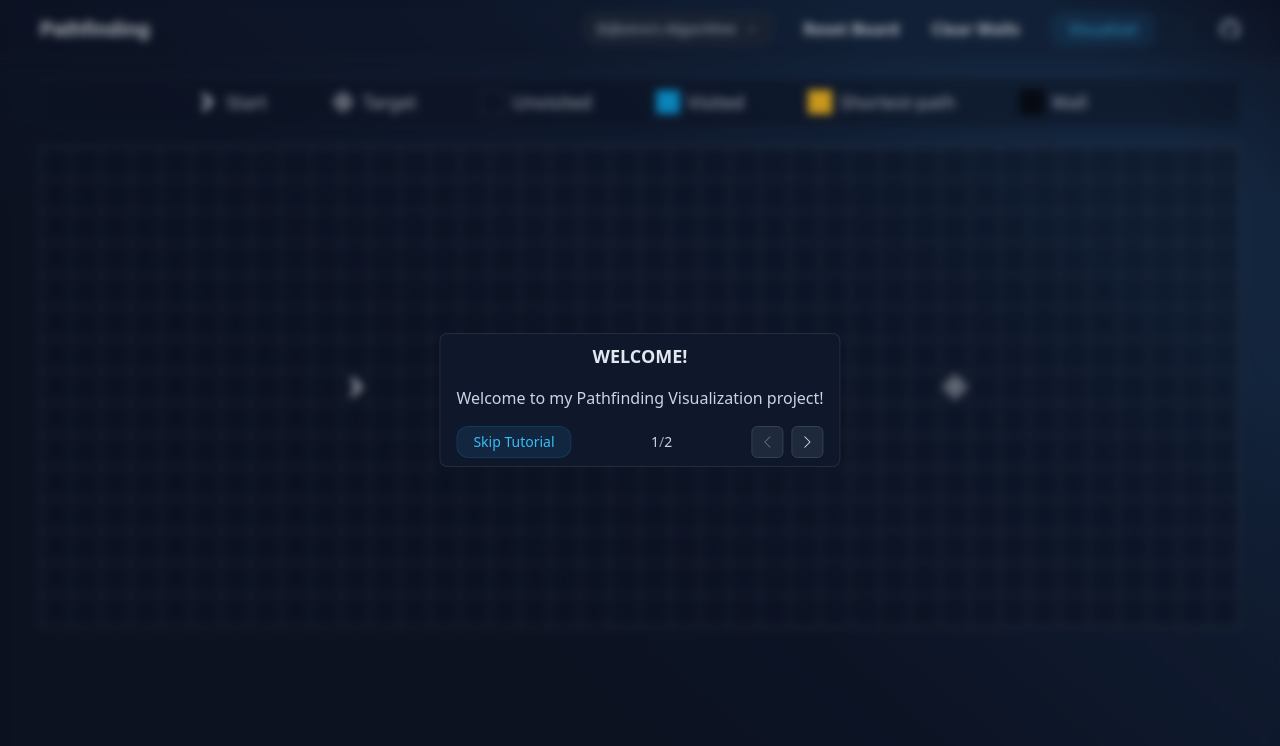
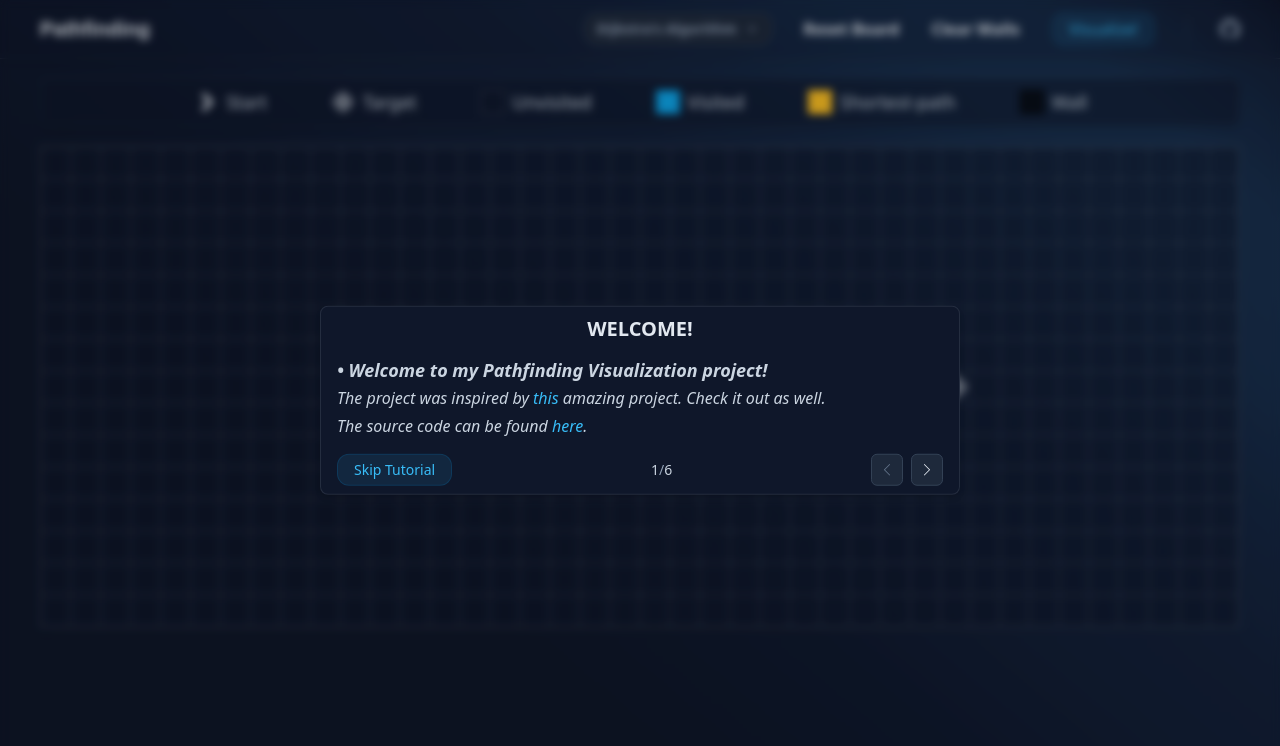
Before and after one commit to 0l1v3rr/pathfinding-visualizer, a React (Create React App) app: page / in a window 1280 px wide. Shown: the top 746 px of the page. Built offline with nearby package versions, Linux system fonts and the light colour scheme.

Commit message:
finsihed the tutorial popup

```diff
--- /dev/null
+++ b/src/components/input/Key.tsx
@@ -0,0 +1,18 @@
+import { FC } from "react";
+
+interface KeyProps {
+  label: string;
+}
+
+const Key: FC<KeyProps> = ({ label }) => {
+  return (
+    <span
+      className="rounded-md border border-slate-700 bg-slate-800
+        px-1 py-0.5 font-mono text-sm shadow-md"
+    >
+      {label}
+    </span>
+  );
+};
+
+export default Key;
--- a/src/components/popup/PopupContainer.tsx
+++ b/src/components/popup/PopupContainer.tsx
@@ -3,6 +3,7 @@ import { twMerge } from "tailwind-merge";
 import Button from "../button/Button";
 import { BsChevronLeft, BsChevronRight } from "react-icons/bs";
 import { IconType } from "react-icons";
+import Key from "../input/Key";
 
 interface PaginationButtonProps {
   disabled: boolean;
@@ -18,7 +19,39 @@ interface PopupPage {
 const pages: PopupPage[] = [
   {
     header: "Welcome!",
-    content: <div>Welcome to my Pathfinding Visualization project!</div>,
+    content: (
+      <div className="flex flex-col gap-1">
+        <span className="text-lg font-semibold leading-tight">
+          • Welcome to my Pathfinding Visualization project!
+        </span>
+
+        <span>
+          The project was inspired by{" "}
+          <a
+            href="https://clementmihailescu.github.io/Pathfinding-Visualizer/#"
+            target="_blank"
+            rel="noreferrer"
+            className="cursor-pointer text-sky-400 hover:underline"
+          >
+            this
+          </a>{" "}
+          amazing project. Check it out as well.
+        </span>
+
+        <span>
+          The source code can be found{" "}
+          <a
+            href="https://github.com/0l1v3rr/pathfinding-visualizer"
+            target="_blank"
+            rel="noreferrer"
+            className="cursor-pointer text-sky-400 hover:underline"
+          >
+            here
+          </a>
+          .
+        </span>
+      </div>
+    ),
   },
   {
     header: "What is a Pathfinding Algorithm?",
@@ -27,6 +60,50 @@ const pages: PopupPage[] = [
         A pathfinding algorithm tries to find the shortest path between two
         points. This application visualizes several pathfinding algorithms in
         action!
+      </div>
+    ),
+  },
+  {
+    header: "Picking an Algorithm",
+    content: (
+      <div>
+        Choose between the different algorithms from the drop-down list in the
+        header.
+      </div>
+    ),
+  },
+  {
+    header: "Adding walls",
+    content: (
+      <div className="flex flex-col gap-2">
+        <span className="text-lg font-semibold leading-none">
+          • Hold down the left mouse button and move the mouse around the grid
+          to add or remove walls.
+        </span>
+        <span>
+          Press the <Key label="Shift" /> key to add walls only.
+        </span>
+        <span>
+          Press the <Key label="Control" /> key to remove walls only.
+        </span>
+      </div>
+    ),
+  },
+  {
+    header: "Dragging the nodes",
+    content: (
+      <div>
+        You can grab the start and target nodes and drag them around the grid
+        freely.
+      </div>
+    ),
+  },
+  {
+    header: "Visualizing the algorithm",
+    content: (
+      <div>
+        Click on the Visualize! button in the navbar to start the visualization
+        and animation process.
       </div>
     ),
   },
@@ -58,17 +135,18 @@ const PopupContainer = () => {
         className={twMerge(
           "fixed top-1/2 left-1/2 z-50 -translate-x-1/2 -translate-y-1/2 shadow-md",
           "border border-slate-200/10 bg-slate-900 transition-all duration-200",
-          "flex flex-col gap-4 rounded-lg px-4 py-2",
+          "flex select-none flex-col gap-4 rounded-lg px-4 py-2",
+          "w-[90%] sm:w-[85%] md:w-[70%] lg:w-[50%]",
           isOpen
             ? "pointer-events-auto scale-100 opacity-100"
             : "pointer-events-none scale-50 opacity-0"
         )}
       >
-        <div className="text-center text-lg font-semibold uppercase text-slate-200">
+        <div className="text-center text-xl font-semibold uppercase text-slate-200">
           {pages[page - 1].header}
         </div>
 
-        <div className="text-slate-300">{pages[page - 1].content}</div>
+        <div className="italic text-slate-300">{pages[page - 1].content}</div>
 
         <div className="flex items-stretch justify-between gap-6 text-sm">
           <div>
@@ -101,10 +179,10 @@ const PopupContainer = () => {
       </div>
 
       <div
-        className={`fixed top-0 left-0 z-40 h-screen w-screen transition-all
-        duration-150 ${
+        className={twMerge(
+          "fixed top-0 left-0 z-40 h-screen w-screen transition-all duration-150",
           isOpen ? "bg-black/20 backdrop-blur-sm" : "pointer-events-none"
-        }`}
+        )}
       />
     </>
   );
```
